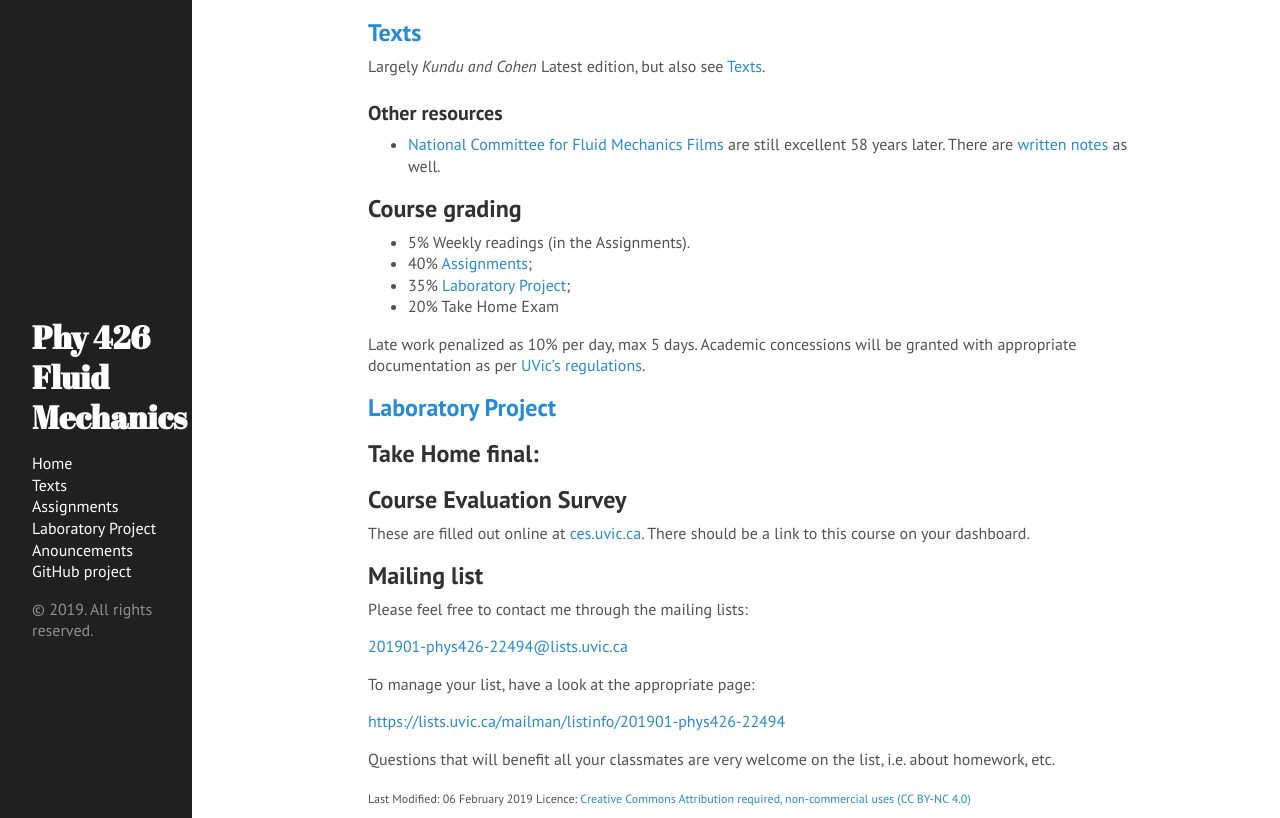
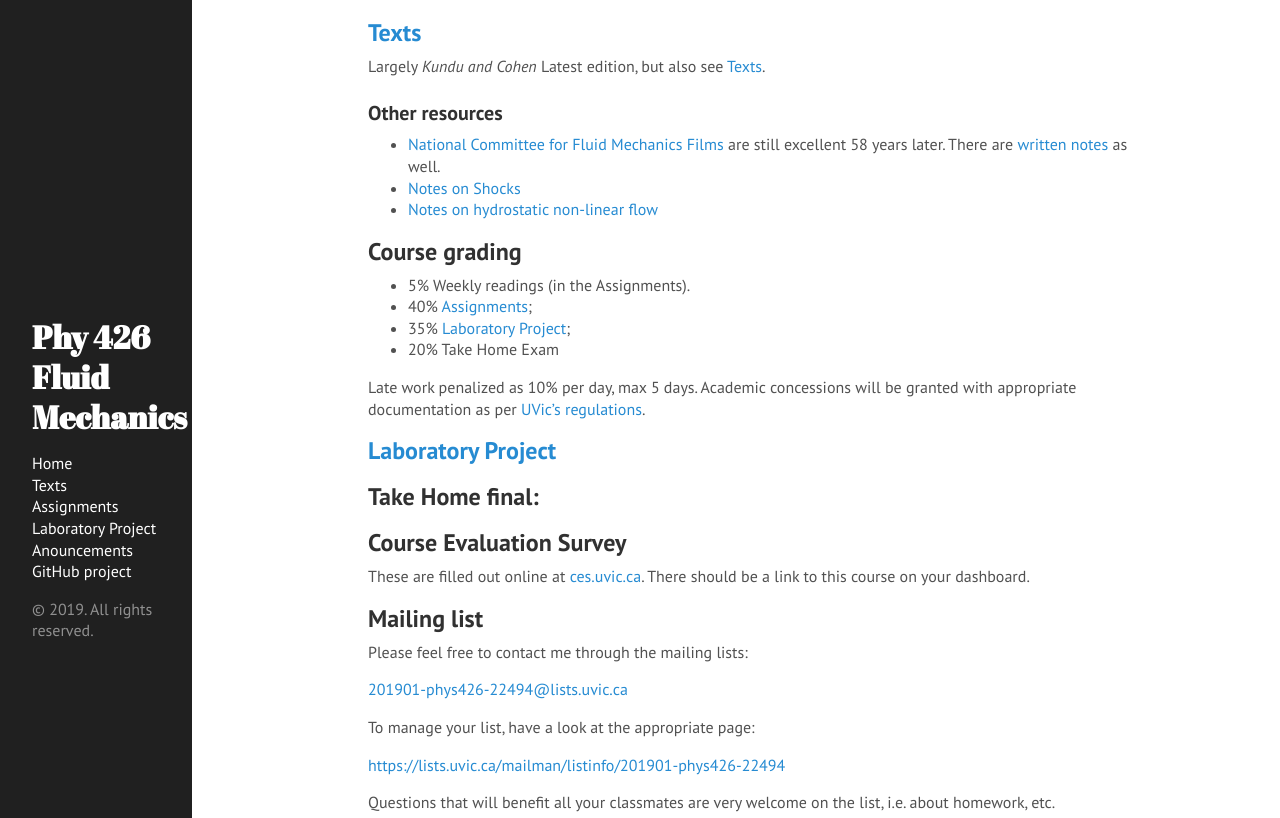
Before and after one commit to jklymak/Phy426, a Jekyll site: the page built from docs/index.md, in a window 1280 px wide and 900 px high, scrolled down 1068 px, cut to the strip 82-900 px from the top of the window. Built offline with Jekyll 4.4.1, drawn with Linux system fonts in a browser that asks for light colours.

Commit message:
Add notes

```diff
--- a/docs/index.md
+++ b/docs/index.md
@@ -38,6 +38,8 @@ Largely *Kundu and Cohen* Latest edition, but also see [Texts](./Texts/).
 
   - [National Committee for Fluid Mechanics Films](http://web.mit.edu/hml/ncfmf.html) are still excellent 58 years later.
   There are [written notes](http://web.mit.edu/hml/notes.html) as well.
+  - [Notes on Shocks](./pdfs/PrattSec1.3_11445.pdf)
+  - [Notes on hydrostatic non-linear flow](./pdfs/Baines2.3.pdf)
 
 ## Course grading
 
```
Also changed, not shown: 2 other files.
